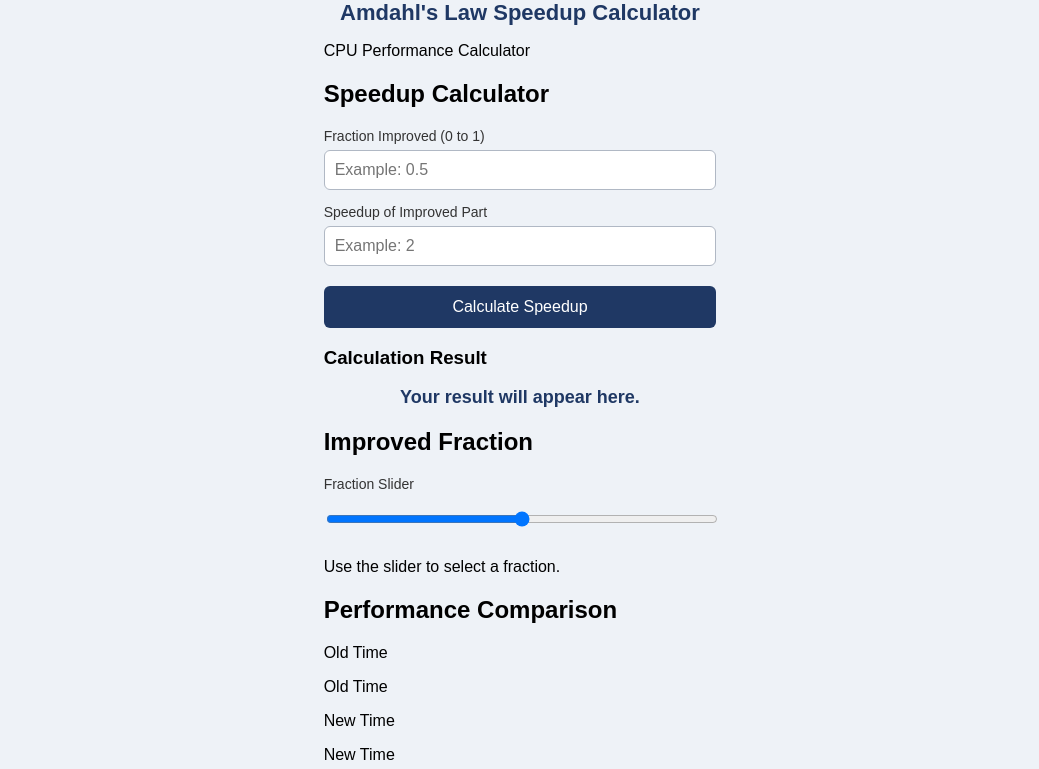
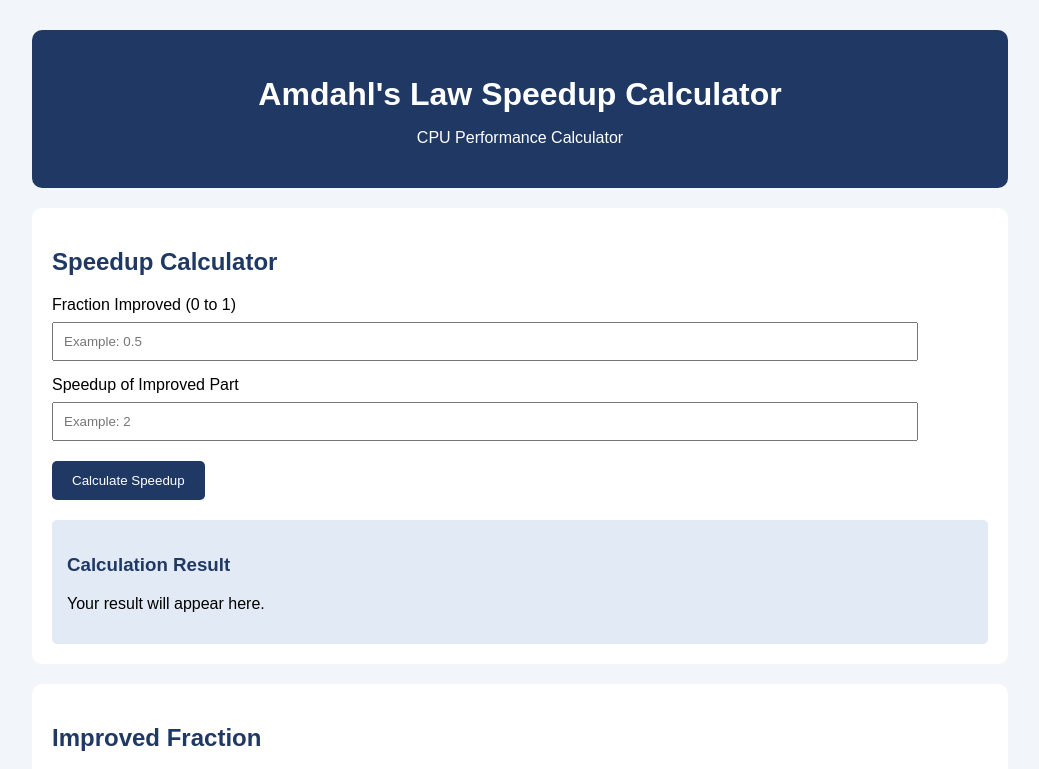
Before and after one commit to RoohullahSaeedhitec/amdahl-speedup-calculator, a plain HTML site: page index.html in a window 1280 px wide. Shown: the top 769 px of the page, without its empty margins (120-1159 px from the left). Drawn offline with Linux system fonts and the light colour scheme.

Commit message:
Update style.css

```diff
--- a/style.css
+++ b/style.css
@@ -1,71 +1,96 @@
 body {
     font-family: Arial, sans-serif;
-  background: #eef2f7;
-  margin: 0;
-  min-height: 100vh;
-  display: flex;
-  align-items: center;
-  justify-content: center;
+    background-color: #f2f5f9;
+    margin: 30px;
 }
 
-.card {
-  background: #ffffff;
-  width: 90%;
-  max-width: 420px;
-  padding: 28px;
-  border-radius: 10px;
-  box-shadow: 0 4px 14px rgba(0, 0, 0, 0.12);
+.container {
+    width: 80%;
+    margin: auto;
 }
 
-h1 {
-  font-size: 22px;
-  color: #1f3864;
-  margin: 0 0 8px;
+header {
+    background-color: #1F3864;
+    color: white;
     text-align: center;
+    padding: 25px;
+    border-radius: 10px;
 }
 
-.formula {
-  text-align: center;
-  color: #555555;
-  margin: 0 0 20px;
+header h1 {
+    margin-bottom: 10px;
+}
+
+.section {
+    background-color: white;
+    padding: 20px;
+    margin-top: 20px;
+    border-radius: 10px;
+}
+
+h2 {
+    color: #1F3864;
 }
 
 label {
     display: block;
-  font-size: 14px;
-  margin: 14px 0 6px;
-  color: #333333;
+    margin-top: 15px;
 }
 
 input {
-  width: 100%;
     padding: 10px;
-  font-size: 16px;
-  border: 1px solid #b0b8c4;
-  border-radius: 6px;
-  box-sizing: border-box;
+    width: 90%;
+    margin-top: 8px;
+}
+
+input[type="range"] {
+    width: 90%;
 }
 
 button {
-  width: 100%;
+    background-color: #1F3864;
+    color: white;
+    padding: 12px 20px;
+    border: none;
     margin-top: 20px;
-  padding: 12px;
-  font-size: 16px;
-  color: #ffffff;
-  background: #1f3864;
-  border: none;
-  border-radius: 6px;
     cursor: pointer;
+    border-radius: 5px;
 }
 
 button:hover {
-  background: #2e4f8f;
+    background-color: #34568B;
 }
 
-#result {
-  margin-top: 18px;
+.result-area {
+    background-color: #e2eaf5;
+    padding: 15px;
+    margin-top: 20px;
+    border-radius: 5px;
+}
+
+.result-area h3 {
+    color: #1F3864;
+}
+
+.bar {
+    padding: 10px;
+    color: white;
+    margin: 10px 0;
+    border-radius: 5px;
+}
+
+.old {
+    background-color: #1F3864;
+    width: 90%;
+}
+
+.new {
+    background-color: #28a745;
+    width: 50%;
+}
+
+footer {
     text-align: center;
-  font-size: 18px;
-  font-weight: bold;
-  color: #1f3864;
+    color: #555;
+    margin-top: 25px;
 }
```
Lines whose indentation alone changed are shown as unchanged.
